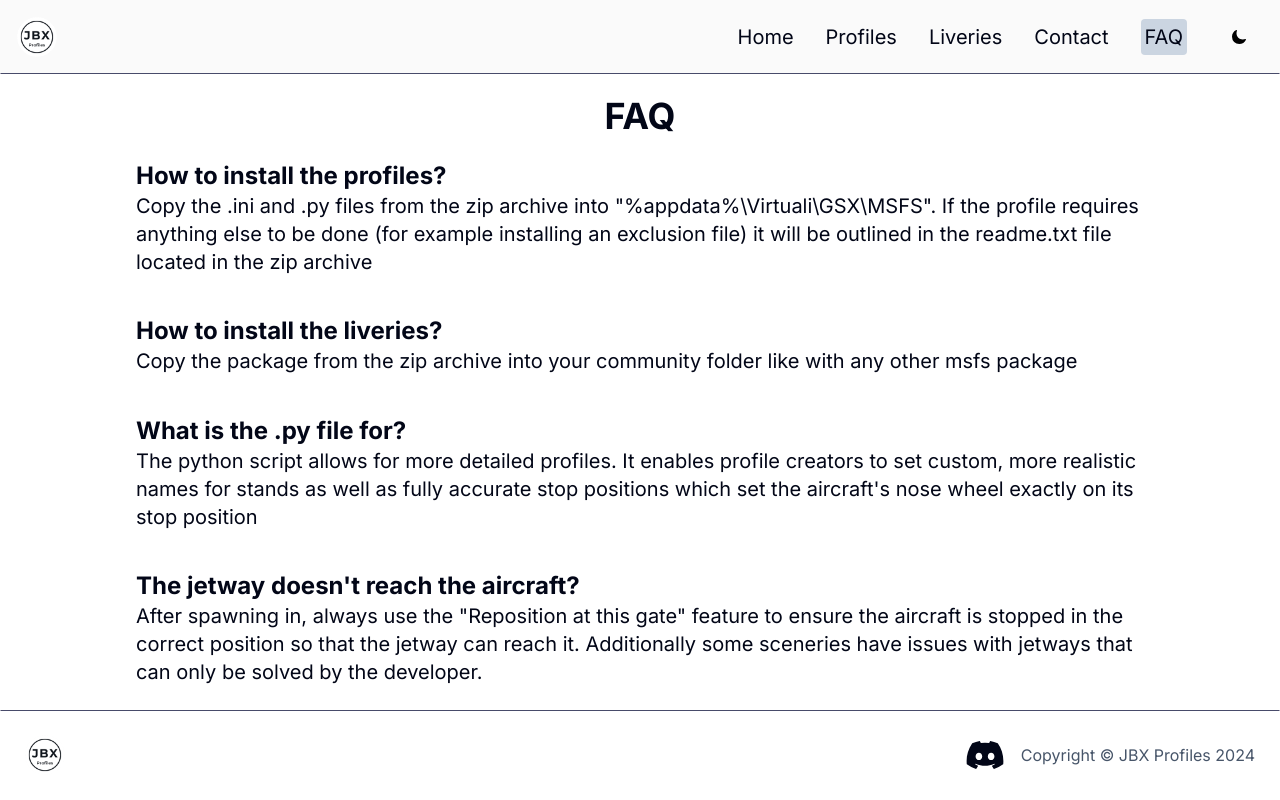
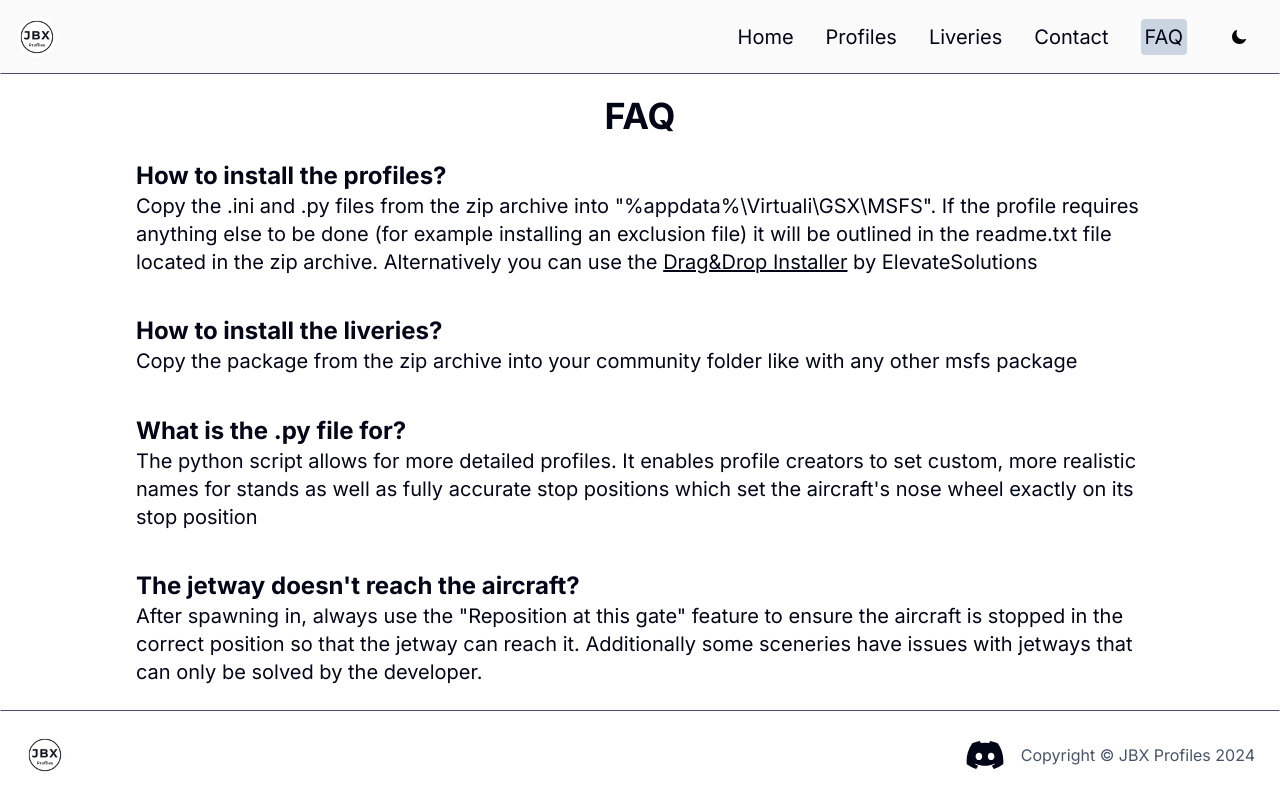
Before and after one commit to Kubab511/jbx-profiles, a React (Vite) app: page /faq in a window 1280 px wide. Built offline with nearby package versions, Linux system fonts and the light colour scheme.

Commit message:
Updated EPWA | Updated FAQ

```diff
--- a/src/components/Faq.tsx
+++ b/src/components/Faq.tsx
@@ -1,3 +1,5 @@
+import { Link } from "react-router-dom";
+
 export function Faq() {
   return (
     <>
@@ -7,7 +9,7 @@ export function Faq() {
           How to install the profiles?
         </p>
         <p className="text-slate-950 dark:text-[#ADB7BE] text-xl px-2">
-          Copy the .ini and .py files from the zip archive into "%appdata%\Virtuali\GSX\MSFS". If the profile requires anything else to be done (for example installing an exclusion file) it will be outlined in the readme.txt file located in the zip archive
+          Copy the .ini and .py files from the zip archive into "%appdata%\Virtuali\GSX\MSFS". If the profile requires anything else to be done (for example installing an exclusion file) it will be outlined in the readme.txt file located in the zip archive. Alternatively you can use the <Link className="hover:text-neutral-600 dark:hover:text-white underline" to={"https://flightsim.to/file/65242/drag-drop-installer-for-gsx-pro-profiles"} target="_blank">Drag&Drop Installer</Link> by ElevateSolutions
         </p>
       </div>
       <div className="py-4 mx-4 md:mx-32">
--- a/src/data/profiles.json
+++ b/src/data/profiles.json
@@ -514,7 +514,7 @@
     },
     {
       "id": 19,
-      "title": "MK Studios BIKF Keflavik",
+      "title": "MK Studios BIKF Keflavík",
       "link": "https://mkstudios.pl/products/keflavik-airport-3/",
       "image": "/assets/bikf.webp",
       "download": "https://www.dropbox.com/scl/fi/6i9eu0xjyvhquu2rfkv26/mks-keflavik-v2.zip?rlkey=fmc2zy6bb0lyihoa3uyuxmwgs&st=yct98elr&dl=1",
@@ -532,7 +532,7 @@
         {"id": 9, "name": "Catering by IGS"},
         {"id": 10, "name": "Accurate stop positions based on aircraft category"},
         {"id": 11, "name": "Gates 71R and 72R are disabled as they're too close to gates 71 and 72 which causes issues with GSX recognizing where the airplane is parked"},
-        {"id": 12, "name": "Basic profile for BIRK Reykjavik with gates 1, 3 and 4 at apron 4 configured with walk-in paths and vehicles for the ATR72"}
+        {"id": 12, "name": "Basic profile for BIRK Reykjavík with gates 1, 3 and 4 at apron 4 configured with walk-in paths and vehicles for the ATR72"}
       ],
       "changelog": [
         {"id": 1, "version": "1.0", "changes": [
@@ -545,19 +545,19 @@
     },
     {
       "id": 19,
-      "title": "Drzewiecki Design EPWA Warsaw",
+      "title": "Drzewiecki Design EPWA Warszawa Chopin",
       "link": "https://www.drzewiecki-design.net/prodEPWA_MSFS.htm",
       "image": "/assets/epwa.webp",
-      "download": "https://www.dropbox.com/scl/fi/x1niki102j6pvezn24eit/epwa-drzewiecki.zip?rlkey=p8fbof3d9bccnxutrrtpraezl&st=fwd6oapr&dl=1",
+      "download": "https://www.dropbox.com/scl/fi/2bll6ixywdv43n47w70wk/epwa-drzewiecki.zip?rlkey=zrj5ymlju0eczni31gdq9kq7z&st=txqd9m91&dl=1",
       "icao": ["", "e", "ep", "epw", "epwa"],
-      "version": "1.0",
+      "version": "1.1",
       "features": [
         {"id": 1, "name": "Custom vehicle placement at all gates"},
         {"id": 2, "name": "Custom pushbacks"},
         {"id": 3, "name": "Python file to group the gates together"},
         {"id": 4, "name": "Custom jetway heights to prevent pax from clipping through the jetways"},
-        {"id": 5, "name": "GSX VDGS - Ensure default VDGS is disabled"},
-        {"id": 6, "name": "Ground Handling by LSAS and Welcome Airport Services"},
+        {"id": 5, "name": "GSX VDGS - Ensure default VDGS is disabled in the configurator or during installation"},
+        {"id": 6, "name": "Ground Handling by LS Airport Services and Welcome Airport Services"},
         {"id": 7, "name": "Catering by DOCO and Ferier"},
         {"id": 8, "name": "Accurate stop positions based on aircraft type"},
         {"id": 9, "name": "De-ice areas at Aprons 7A and 13"},
@@ -566,6 +566,10 @@
       "changelog": [
         {"id": 1, "version": "1.0", "changes": [
           {"id": 1, "name": "- Initial release"}
+        ]},
+        {"id": 2, "version": "1.1", "changes": [
+          {"id": 1, "name": "- Added support for disabled static aircraft"},
+          {"id": 2, "name": "- Adjusted VDGS positions"}
         ]}
       ]
     }
```
